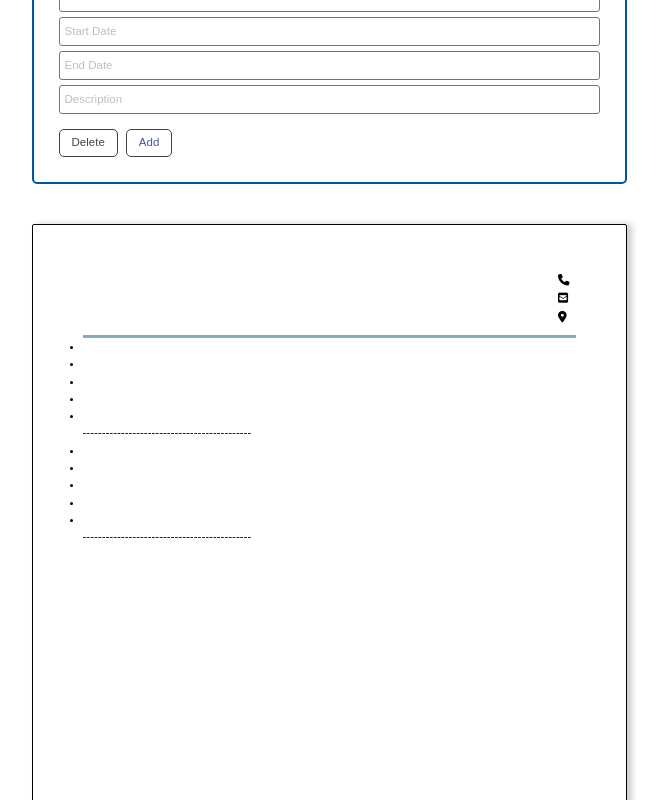
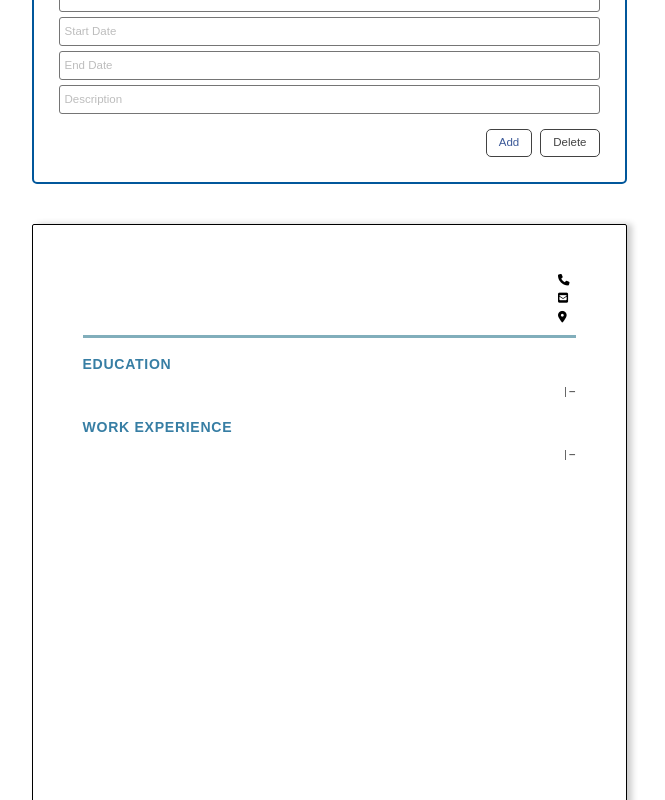
Before and after one commit to Swhag/CV-Application, a React (Create React App) app: page / in a window 1280 px wide. Shown: the part 740-1540 px from the top of the page, without its empty margins (311-976 px from the left). Built offline with nearby package versions, Linux system fonts and the light colour scheme.

Commit message:
educantion and experience output styling

```diff
--- a/src/components/CVForm/Education.js
+++ b/src/components/CVForm/Education.js
@@ -56,15 +56,15 @@ function Education(props) {
             />
 
             <div className='btn-group'>
+              <button className='btn-add' onClick={handleAddEducation}>
+                Add
+              </button>
               <button
                 className='btn-delete'
                 id={edu.id}
                 onClick={handleDeleteEducation}
               >
                 Delete
-              </button>
-              <button className='btn-add' onClick={handleAddEducation}>
-                Add
               </button>
             </div>
           </div>
--- a/src/components/CVForm/Experience.js
+++ b/src/components/CVForm/Experience.js
@@ -55,15 +55,15 @@ function Experience(props) {
               placeholder='Description'
             />
             <div className='btn-group'>
+              <button className='btn-add' onClick={handleAddExperience}>
+                Add
+              </button>
               <button
                 className='btn-delete'
                 id={exp.id}
                 onClick={handleDeleteExperience}
               >
                 Delete
-              </button>
-              <button className='btn-add' onClick={handleAddExperience}>
-                Add
               </button>
             </div>
           </div>
--- a/src/components/CVPreview/EducationOut.js
+++ b/src/components/CVPreview/EducationOut.js
@@ -4,30 +4,26 @@ function Education(props) {
   const { education } = props;
 
   return (
-    <>
+    <div className='experience-list'>
+      <h3>EDUCATION</h3>
+
       {education.map((edu, i) => {
         return (
-          <ul key={edu.id}>
-            <li>
-              <div className='text-output'>{edu.university}</div>
-            </li>
-            <li>
-              <div className='text-output'>{edu.program}</div>
-            </li>
-            <li>
-              <div className='text-output'>{edu.degree}</div>
-            </li>
-            <li>
-              <div className='text-output'>{edu.startDate}</div>
-            </li>
-            <li>
-              <div className='text-output'>{edu.endDate}</div>
-            </li>
-            <div>--------------------------------------------</div>
-          </ul>
+          <div className='experience' key={edu.id}>
+            <div className='experience-heading'>
+              <h4>{edu.university}</h4>
+              <div className='experience-details'>
+                {edu.program} |
+                <span className='bold'>
+                  {edu.startDate} – {edu.endDate}
+                </span>
+              </div>
+            </div>
+            {edu.degree}
+          </div>
         );
       })}
-    </>
+    </div>
   );
 }
 
--- a/src/components/CVPreview/ExperienceOut.js
+++ b/src/components/CVPreview/ExperienceOut.js
@@ -4,30 +4,26 @@ function ExperienceOut(props) {
   const { experience } = props;
 
   return (
-    <>
+    <div className='experience-list'>
+      <h3>WORK EXPERIENCE</h3>
+
       {experience.map((exp, i) => {
         return (
-          <ul key={exp.id}>
-            <li>
-              <div className='text-output'>{exp.company}</div>
-            </li>
-            <li>
-              <div className='text-output'>{exp.position}</div>
-            </li>
-            <li>
-              <div className='text-output'>{exp.startDate}</div>
-            </li>
-            <li>
-              <div className='text-output'>{exp.endDate}</div>
-            </li>
-            <li>
-              <div className='text-output'>{exp.description}</div>
-            </li>
-            <div>--------------------------------------------</div>
-          </ul>
+          <div className='experience' key={exp.id}>
+            <div className='experience-heading'>
+              <h4>{exp.position}</h4>
+              <div className='experience-details'>
+                {exp.company} |
+                <span className='bold'>
+                  {exp.startDate} – {exp.endDate}
+                </span>
+              </div>
+            </div>
+            {exp.description}
+          </div>
         );
       })}
-    </>
+    </div>
   );
 }
 
--- a/src/components/CVPreview/PersonalOut.js
+++ b/src/components/CVPreview/PersonalOut.js
@@ -12,15 +12,15 @@ function PersonalOutput(props) {
         </div>
         <div className='details-group'>
           <div className='contact-details'>
-            <i class='fa-solid fa-phone'></i>
+            <i className='fa-solid fa-phone'></i>
             <span className='details-text'>{personalInfo.phone}</span>
           </div>
           <div className='contact-details'>
-            <i class='fa-solid fa-square-envelope'></i>
+            <i className='fa-solid fa-square-envelope'></i>
             <span className='details-text'>{personalInfo.email}</span>
           </div>
           <div className='contact-details'>
-            <i class='fa-solid fa-location-dot'></i>
+            <i className='fa-solid fa-location-dot'></i>
             <span className='details-text'>{personalInfo.location}</span>
           </div>
         </div>
--- a/src/components/Main.js
+++ b/src/components/Main.js
@@ -128,7 +128,7 @@ class Main extends Component {
 
     return (
       <div className='cv-container'>
-        <div className='cv-form'>
+        <div className='cv-form-wrapper'>
           <CVForm
             personalInfo={personalInfo}
             handleChangePersonal={handleChangePersonal}
@@ -142,7 +142,7 @@ class Main extends Component {
             handleDeleteExperience={handleDeleteExperience}
           ></CVForm>
         </div>
-        <div className='cv-preview'>
+        <div className='cv-preview-wrapper'>
           <CVPreview
             personalInfo={personalInfo}
             education={education}
--- a/src/styles/App.css
+++ b/src/styles/App.css
@@ -58,7 +58,7 @@
 /* CV Form (Input) styling */
 /* ------------------------------------------------ */
 
-.cv-form {
+.cv-form-wrapper {
   width: 595px;
 }
 
@@ -138,6 +138,7 @@
 
 #cv-form .btn-group {
   display: flex;
+  justify-content: flex-end;
   gap: 8px;
   margin-top: 10px;
 }
@@ -168,7 +169,7 @@
 /* CV Preview (Output) styling */
 /* ------------------------------------------------ */
 
-.cv-preview {
+.cv-preview-wrapper {
   padding: 50px;
   width: 595px;
   min-width: 595px;
@@ -176,11 +177,6 @@
   border-radius: 2px;
   border: 1px solid black;
   box-shadow: 5px 0 6px 0 hsl(0 0% 0% / 0.2);
-
-  display: flex;
-  flex-direction: column;
-  align-items: flex-start;
-  gap: 16px;
 }
 
 /* ------------------------------------------------ */
@@ -189,6 +185,10 @@
 
 #cv-preview {
   width: 100%;
+  display: flex;
+  flex-direction: column;
+  align-items: flex-start;
+  gap: 16px;
 }
 
 #cv-preview header {
@@ -242,6 +242,56 @@
 }
 
 /* ------------------------------------------------ */
+/* CV Preview (Output) Experience styling */
+/* ------------------------------------------------ */
+
+#cv-preview .experience-list {
+  width: 100%;
+  display: flex;
+  flex-direction: column;
+  align-items: flex-start;
+  gap: 8px;
+}
+
+#cv-preview h3 {
+  text-transform: uppercase;
+  color: var(--blue);
+}
+
+#cv-preview .experience {
+  width: 100%;
+  display: flex;
+  flex-direction: column;
+  align-items: flex-start;
+  gap: 2px;
+}
+
+#cv-preview .experience-heading {
+  width: 100%;
+  display: flex;
+  flex-direction: row;
+  justify-content: space-between;
+  align-items: center;
+}
+
+#cv-preview .experience-details,
+h4,
+.experience__details {
+  color: var(--grey);
+}
+
+#cv-preview .experience-details {
+  display: flex;
+  flex-direction: row;
+  align-items: flex-start;
+  gap: 2px;
+}
+
+#cv-preview .bold {
+  font-weight: 600;
+}
+
+/* ------------------------------------------------ */
 /* Footer styling */
 /* ------------------------------------------------ */
 
```
